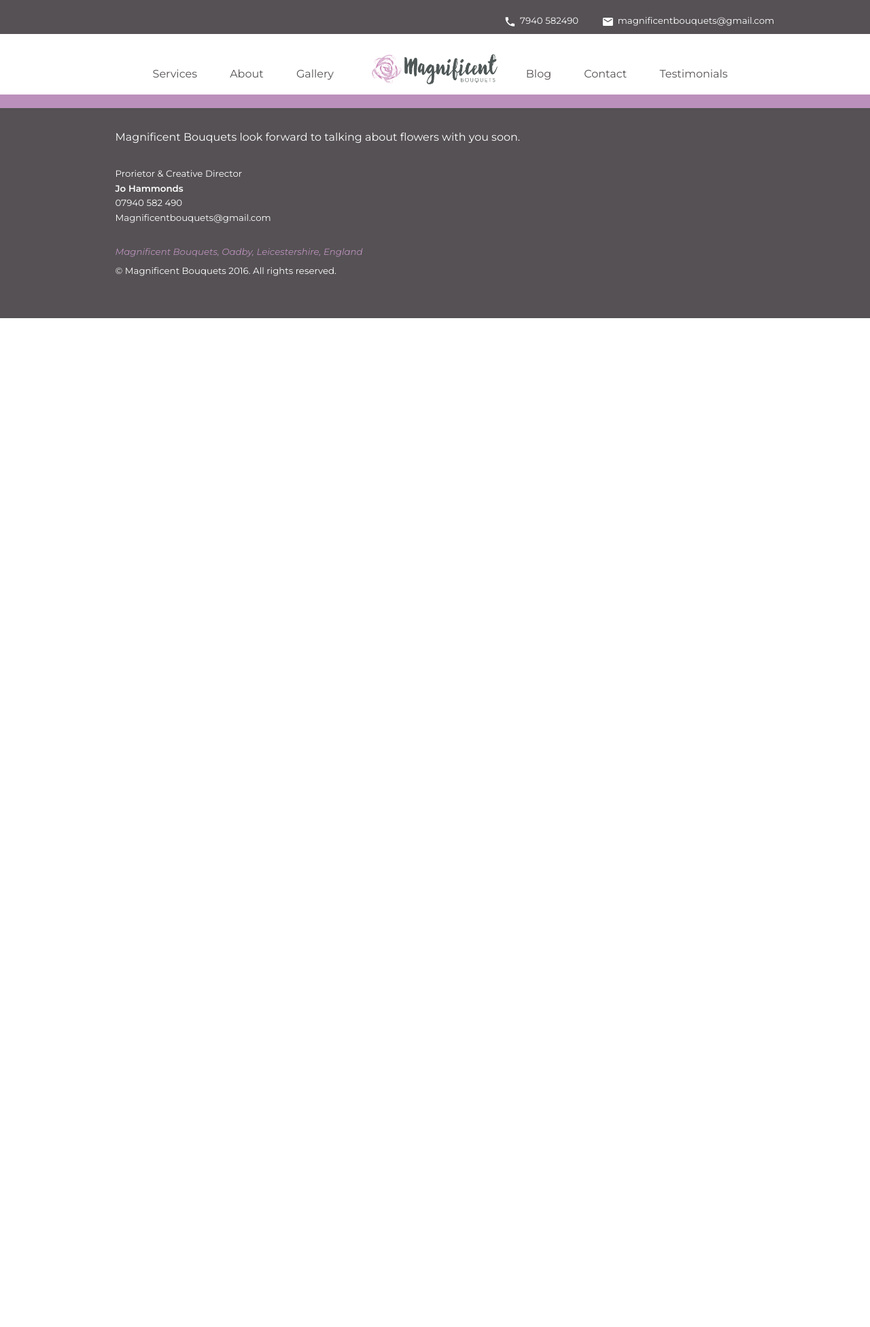
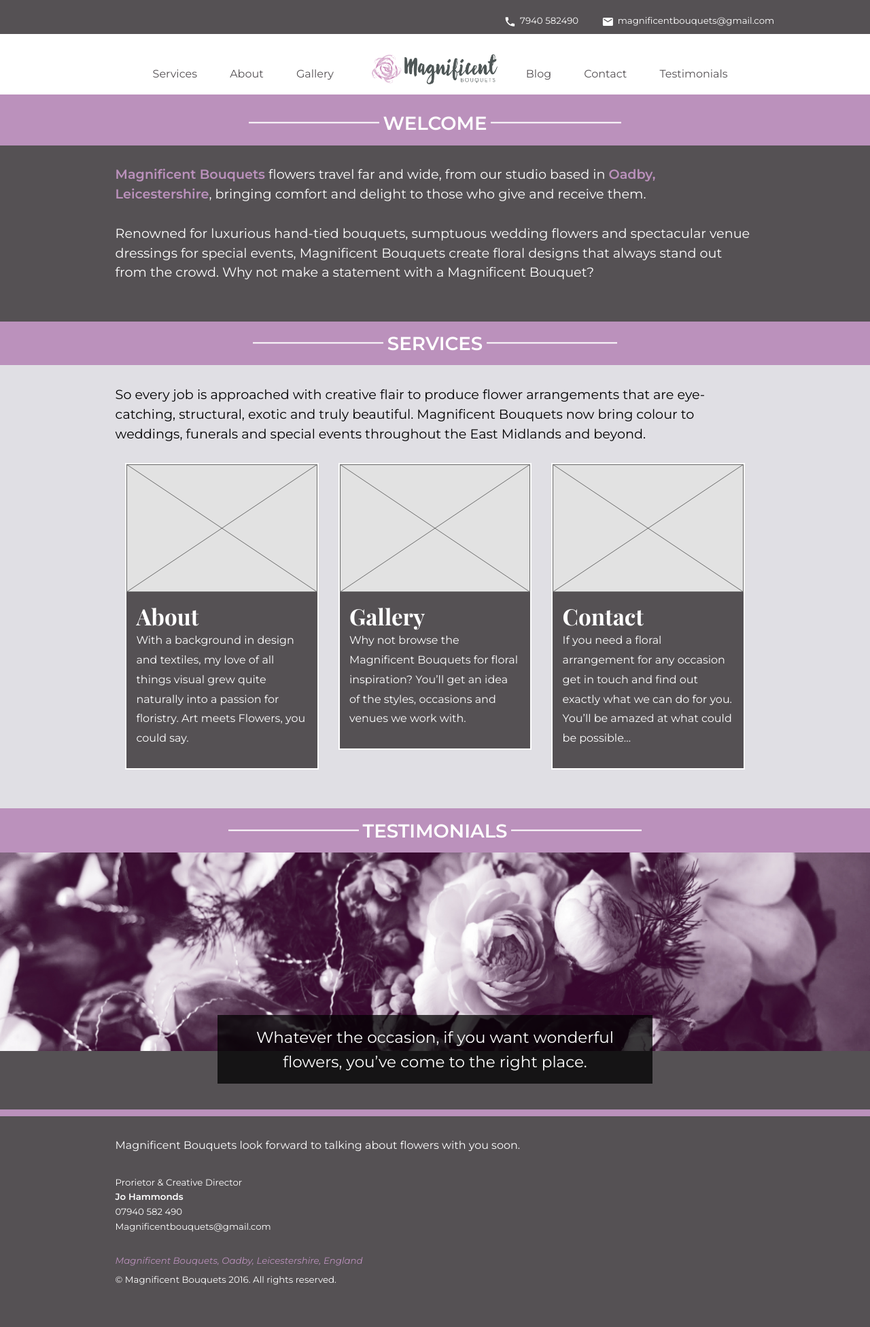
Before and after one commit to kaylaobritsch/magnificent-bouquets, a Jekyll site: the page built from index.html, in a window 1280 px wide. Shown: the whole page at 68% size. Built offline with Jekyll 4.4.1, drawn with Linux system fonts in a browser that asks for light colours; before the commit the page ends 900 px from its top, so only the background shows below that.

Commit message:
Finish up to testimonials
Add heading styles and finish the cards.

```diff
--- a/css/main.css
+++ b/css/main.css
@@ -8,6 +8,7 @@
 
 .top-nav a {
   color: #555154;
+  transition: all .25s linear;
 }
 
 .top-nav a:hover {
@@ -146,8 +147,69 @@
   border-top: solid 10px #bb91bc;
 }
 
+.link {
+  color: #bb91bc;
+  font-weight: bold;
+}
+
+.link:hover {
+  color: #f4f4f4;
+  font-weight: bold;
+}
+
 .place {
   color: #bb91bc;
+}
+
+.heading {
+  color: white;
+  background-color: #bb91bc;
+  text-transform: uppercase;
+}
+
+.heading::before,
+.heading::after {
+    display: inline-block;
+    content: "";
+    border-top: 2px solid white;
+    width: 15%;
+    margin: 0 .3rem;
+    transform: translateY(-.5rem);
+}
+
+.welcome-section,
+.test-section {
+  color: white;
+  background-color: #555154;
+}
+
+.service-section {
+  background-color: #E0DFE4;
+}
+
+.card h3 {
+  font-family: "Playfair Display", serif;
+}
+
+.card {
+  background-color: #555154;
+  border: 2px solid white;
+  transition: all .25s linear;
+}
+
+.card a {
+  color: white;
+}
+
+.card:hover {
+  background-color: #bb91bc;
+}
+
+.pull-quote {
+  background-color: rgba(0, 0, 0, .75);
+  overflow: visible;
+  margin-bottom: -2.5rem;
+  min-width: 20rem;
 }
 
 @media only screen and (min-width: 60em) {
--- a/index.html
+++ b/index.html
@@ -2,3 +2,63 @@
 layout: default
 meta: With an unrivalled reputation for quality and style, Magnificent Bouquets designs creative, luxury flowers in Oadby, Leicester, East Midlands. Magnificent Bouquets also designs straight from the heart, sympathy with empathy flowers.
 ---
+
+<section class="welcome-section">
+  <h2 class="text-center giga heading pad-t-1-2 pad-b-1-2 push-0">Welcome</h2>
+  <div class="wrapper gutter pad-t pad-b-2">
+    <p><a href="#" class="link">Magnificent Bouquets</a> flowers travel far and wide, from our studio based in <a href="#" class="link">Oadby, Leicestershire</a>, bringing comfort and delight to those who give and receive them.</p>
+    <p class="push-0">Renowned for luxurious hand-tied bouquets, sumptuous wedding flowers and spectacular venue dressings for special events, Magnificent Bouquets create floral designs that always stand out from the crowd. Why not make a statement with a Magnificent Bouquet?</p>
+  </wrapper>
+</section>
+
+<section class="service-section pad-b">
+  <h2 class="text-center giga heading pad-t-1-2 pad-b-1-2 push-0">Services</h2>
+  <div class="wrapper gutter pad-t pad-b">
+    <p class="push-0">So every job is approached with creative flair to produce flower arrangements that are eye-catching, structural, exotic and truly beautiful.  Magnificent Bouquets now bring colour to weddings, funerals and special events throughout the East Midlands and beyond.</p>
+  </div>
+  <div class="grid wrapper gutter">
+    <div class="unit xs-1 s-1 l-1-3 gutter-1-2 pad-b">
+      <div class="card">
+        <a href="#">
+          <img class="img-flex" src="{{site.baseurl}}/images/placeholder-3by2.svg">
+          <div class="island-1-2">
+            <h3 class="push-0">About</h3>
+            <p class="push-1-2 milli">With a background in design and textiles, my love of all things visual grew quite naturally into a passion for floristry. Art meets Flowers, you could say.</p>
+          </div>
+        </a>
+      </div>
+    </div>
+    <div class="unit xs-1 s-1 l-1-3 gutter-1-2 pad-b">
+      <div class="card">
+        <a href="#">
+          <img class="img-flex" src="{{site.baseurl}}/images/placeholder-3by2.svg">
+          <div class="island-1-2">
+            <h3 class="push-0">Gallery</h3>
+            <p class="push-1-2 milli">Why not browse the Magnificent Bouquets for floral inspiration? You’ll get an idea of the styles, occasions and venues we work with.</p>
+          </div>
+        </a>
+      </div>
+    </div>
+    <div class="unit xs-1 s-1 l-1-3 gutter-1-2 pad-b">
+      <div class="card">
+        <a href="#">
+          <img class="img-flex" src="{{site.baseurl}}/images/placeholder-3by2.svg">
+          <div class="island-1-2">
+            <h3 class="push-0">Contact</h3>
+            <p class="push-1-2 milli">If you need a floral arrangement for any occasion get in touch and find out exactly what we can do for you.  You’ll be amazed at what could be possible…</p>
+          </div>
+        </a>
+      </div>
+    </div>
+  </div>
+</section>
+
+<section class="test-section">
+  <h2 class="text-center giga heading pad-t-1-2 pad-b-1-2 push-0">Testimonials</h2>
+  <div class="relative">
+    <img class="img-flex" src="{{site.baseurl}}/images/bouquet-duo.jpg">
+    <p class="absolute pin-center-bottom text-center mega island-1-2 push-0 pull-quote">Whatever the occasion, if you want wonderful flowers, you’ve come to the right place.</p>
+  </div>
+  <div class="wrapper gutter pad-t pad-b-2">
+  </wrapper>
+</section>
```
Also changed, not shown: images/bouquet-duo.jpg (added), images/placeholder-16by9.svg (added), images/placeholder-1by1.svg (added), images/placeholder-2by3.svg (added), images/placeholder-3by1.svg (added), images/placeholder-3by2.svg (added), images/placeholder-4by1.svg (added), images/placeholder-4by3.svg (added), images/placeholder-circle.svg (added), images/placeholder-golden.svg (added), images/placeholder-hex.svg (added), images/placeholder-triangle.svg (added).
